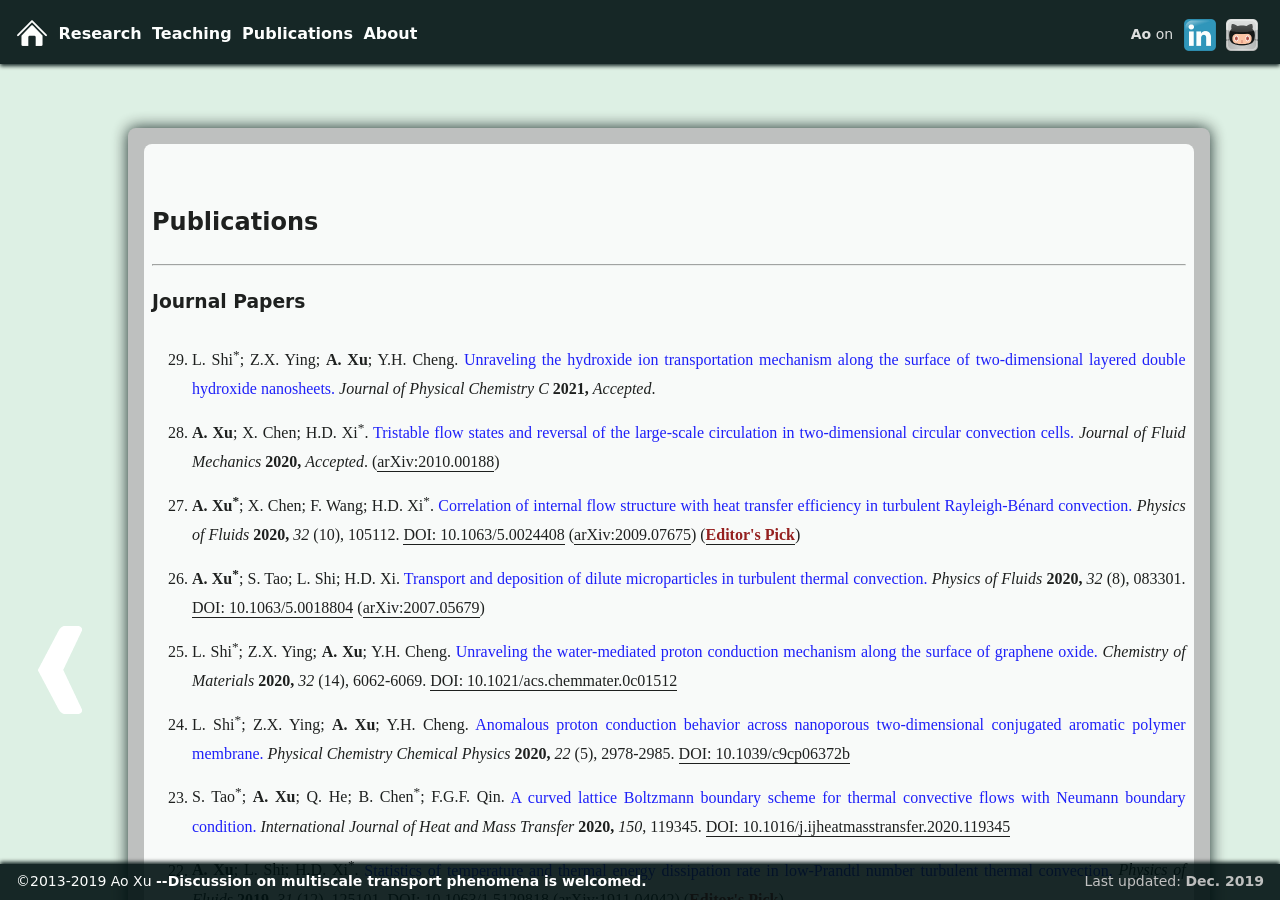
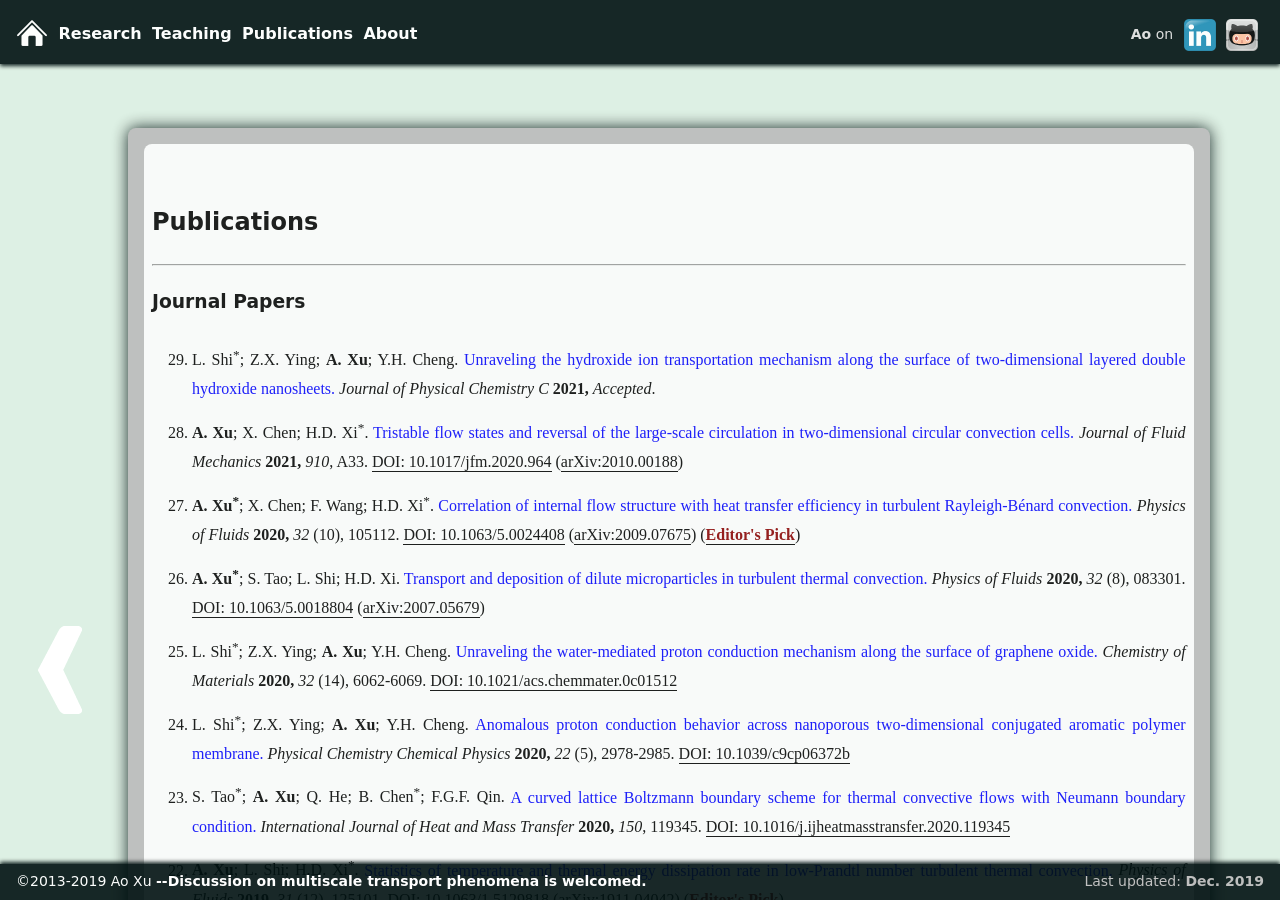
Before and after one commit to xuaoxiqi/xuaoxiqi.github.io, a Jekyll site: the page built from publications.html, in a window 1280 px wide and 900 px high. Built offline with Jekyll 4.4.1, drawn with Linux system fonts in a browser that asks for light colours; some web fonts are replaced.

Commit message:
update 028.jfm

```diff
--- a/about.html
+++ b/about.html
@@ -20,7 +20,7 @@ He received his bachelor's degree in theoretical and applied mechanics from the
 and the Ph.D. degree in mechanical engineering from the Hong Kong University of Science and Technology (HKUST) in 2017.
 Dr. Xu's research is focused on heat transfer in complex fluids.
 He has published 29 papers in various prestigious journals, among which 13 papers as the first author or corresponding author.
-These papers have collectively received more than 750 citations and earned Dr. Xu an h-index of 16 (Google Scholar).
+These papers have collectively received more than 760 citations and earned Dr. Xu an h-index of 16 (Google Scholar).
 He is the principal investigator of the NSFC Young Scientists Fund, National Key Project, National Key Laboratory Fund, and co-investigator of the RGC General Research Fund.
 In the international community, Dr. Xu serves as managing editor of <i>International Journal of Heat and Mass Transfer</i> (Elsevier), and he served as managing editor of <i>Applied Thermal Engineering</i> (Elsevier).
 </p>
@@ -31,7 +31,7 @@ In the international community, Dr. Xu serves as managing editor of <i>Internati
 2017年于香港科技大学机械及航空航天工程学系获博士学位，
 2017年10月至2018年10月于香港科技大学任职Research Associate，
 2018年10月入职西北工业大学航空学院流体力学系。
-徐博士致力于复杂流动与传热的格子玻尔兹曼模拟，在国际权威学术期刊发表SCI论文29篇（其中第一作者或通讯作者论文13篇），SCI引用640余次（其中他引590余次），h-因子为15，1篇为ESI高被引论文；
+徐博士致力于复杂流动与传热的格子玻尔兹曼模拟，在国际权威学术期刊发表SCI论文29篇（其中第一作者或通讯作者论文13篇），SCI引用650余次（其中他引600余次），h-因子为15，1篇为ESI高被引论文；
 主持国家自然科学基金（青年科学基金项目）1项、国防科工局XXX重大工程（青年项目）1项、国防科工局重点实验室基金（一般项目）1项，共同主持香港研究资助局优配研究金（GRF项目）1项。
 在国际学术界，徐博士担任《International Journal of Heat and Mass Transfer》常务编辑，曾任《Applied Thermal Engineering》常务编辑。
 </p>
--- a/publications.html
+++ b/publications.html
@@ -27,8 +27,9 @@ title: Publications
 
         <!--028-->
         <li class="liPublications"><b>A. Xu</b>; X. Chen; H.D. Xi<sup>*</sup>.
-        <a class="publications" href="./publications/028_JFM2020_arXiv.pdf">Tristable flow states and reversal of the large-scale circulation in two-dimensional circular convection cells.</a>
-        <i>Journal of Fluid Mechanics</i> <b>2020,</b> <i>Accepted</i>.
+        <a class="publications" href="./publications/028_JFM2021.pdf">Tristable flow states and reversal of the large-scale circulation in two-dimensional circular convection cells.</a>
+        <i>Journal of Fluid Mechanics</i> <b>2021,</b> <i>910</i>, A33.
+        <a href="https://doi.org/10.1017/jfm.2020.964" target="_blank">DOI: 10.1017/jfm.2020.964</a>
         (<a href="https://arxiv.org/abs/2010.00188" target="_blank">arXiv:2010.00188</a>)
         </li>
 
```
Also changed, not shown: 3 other files.
